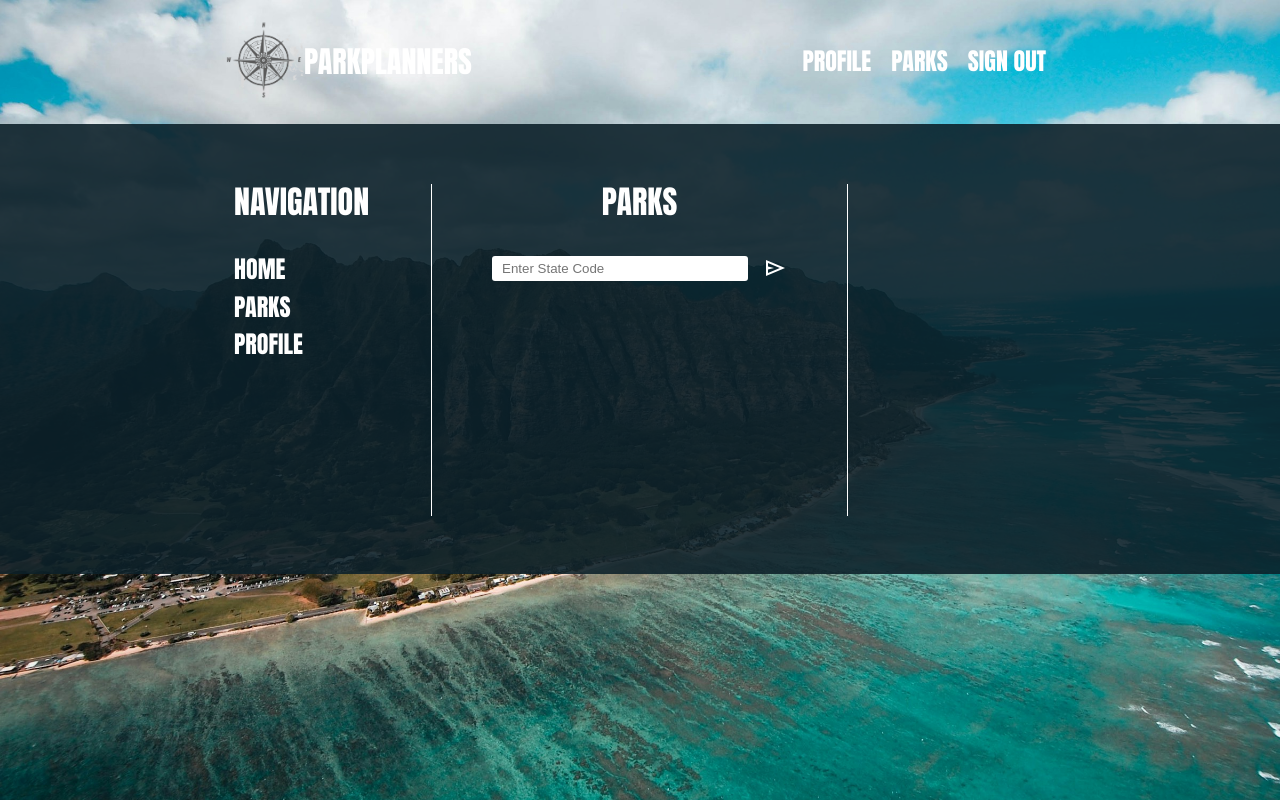
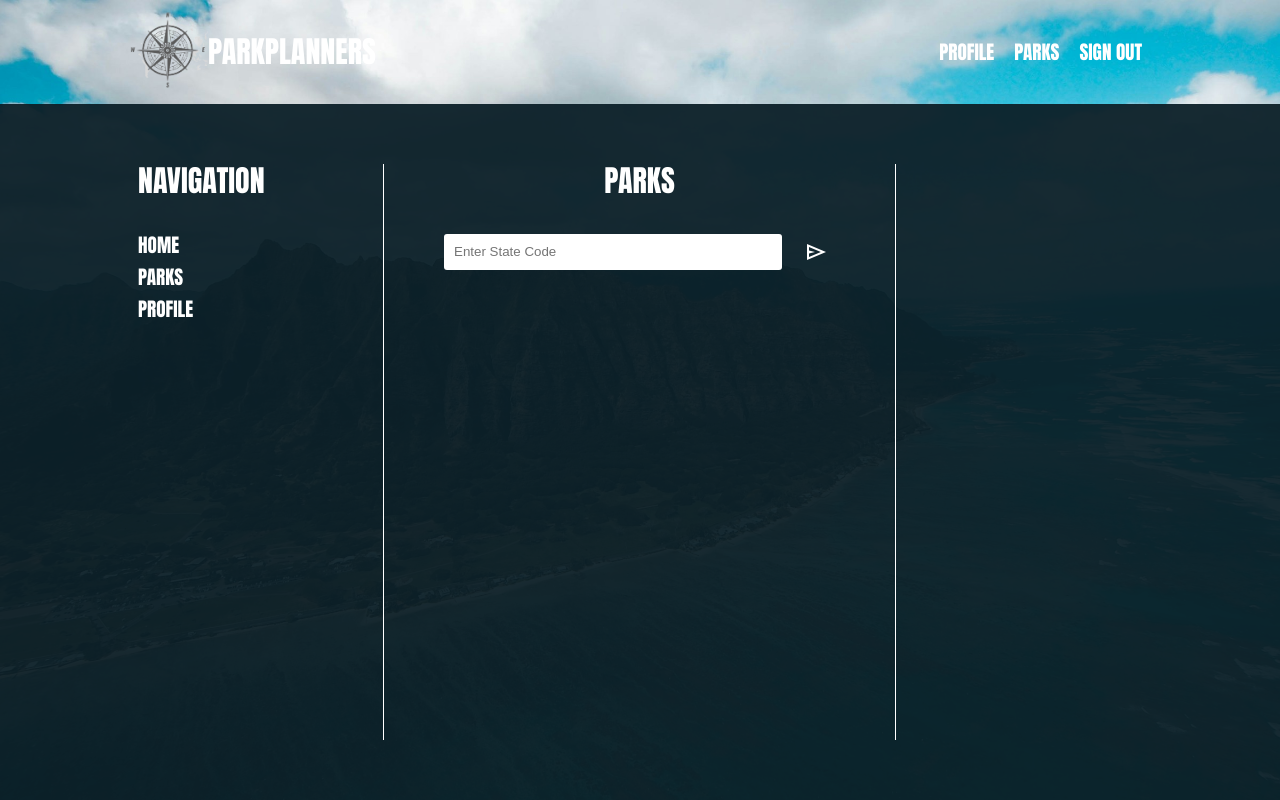
Before and after one commit to coreyjkbartels/csci432-project2, a Vue app: page /parks in a window 1280 px wide. Built offline with nearby package versions, Linux system fonts and the light colour scheme.

Commit message:
Style Changes

```diff
--- a/src/assets/base.css
+++ b/src/assets/base.css
@@ -1,10 +1,30 @@
 @import url('https://fonts.googleapis.com/css2?family=Anton&display=swap');
 
 :root {
-  --dark-blue-89: rgba(12, 32, 41, 0.89);
-  --white-8: rgba(255, 255, 255, 0.8);
-  --white-9: rgba(255, 255, 255, 0.9);
-  --color-text: white;
+  --fs-300: 0.8125rem;
+  --fs-400: 0.875rem;
+  --fs-500: 0.9375rem;
+  --fs-600: 1rem;
+  --fs-650: 1.2rem;
+  --fs-700: 1.875rem;
+  --fs-800: 2.5rem;
+  --fs-900: 3.5rem;
+  --fs-1000: 5rem;
+
+  --clr-neutral-50: #ffffff;
+  --clr-neutral-100: #fafafa;
+  --clr-neutral-200: hsl(0, 0%, 95%);
+  --clr-neutral-300: hsl(0, 0%, 82%);
+  --clr-neutral-400: hsl(0, 0%, 75%);
+  --clr-neutral-500: #999999;
+  --clr-neutral-600: #777777;
+  --clr-neutral-700: #555555;
+  --clr-neutral-800: #444444;
+  --clr-neutral-900: #222222;
+
+  --clr-blue-700: rgba(12, 32, 41, 0.95);
+
+  --color-text: var(--clr-neutral-50);
 }
 
 *,
@@ -38,11 +58,22 @@ body {
     background-color 0.5s;
 }
 
+h1,
+h2,
+h3,
+a,
+.material-symbols-outlined {
+  cursor: pointer;
+}
+
+h1 {
+  font-family: var(--fs-800);
+}
 h2 {
-  font-size: 2rem;
+  font-size: var(--fs-700);
 }
 h3 {
-  font-size: 1.5rem;
+  font-size: var(--fs-650);
 }
 
 img {
@@ -66,6 +97,4 @@ li {
     'wght' 400,
     'GRAD' 0,
     'opsz' 24;
-
-  cursor: pointer;
 }
--- a/src/assets/main.css
+++ b/src/assets/main.css
@@ -1,14 +1,17 @@
 @import './base.css';
 
-#app {
-  margin: 0 auto;
-  padding: 20px 0px;
-  font-weight: normal;
+main {
+  display: flex;
+  flex-direction: column;
+  height: 100vh;
 }
 
-.container {
-  width: 65%;
-  margin: 0 auto;
+section {
+  width: 100vw;
+  height: 100%;
+  padding: 60px 10%;
+
+  background-color: var(--clr-blue-700);
 }
 
 .container__grid {
@@ -21,11 +24,12 @@
   flex-direction: column;
   align-items: center;
   gap: 30px;
+
   padding: 0px 60px;
 }
 
-.white-right-border {
-  border-right: 1px solid white;
+.main-column--sbtwn {
+  justify-content: space-between;
 }
 
 .heading {
@@ -44,18 +48,18 @@ button {
 
   color: inherit;
   font-family: 'Anton';
+  font-size: var(--fs-650);
   text-decoration: none;
   text-transform: uppercase;
 }
 
 a:hover,
 button {
-  color: var(--dark-blue-89);
-  background-color: var(--white-8);
+  color: var(--clr-blue-700);
+  background-color: var(--clr-neutral-100);
 }
 
 button {
-  font-size: 1.1rem;
   letter-spacing: 1px;
 
   width: 100%;
@@ -63,18 +67,9 @@ button {
 }
 
 button:hover {
-  background-color: var(--dark-blue-89);
-  color: var(--white-8);
-  border: 1px solid var(--white-8);
-}
-
-section {
-  width: 100vw;
-  height: 450px;
-  padding: 60px 0px;
-  margin: 20px auto;
-
-  background-color: var(--dark-blue-89);
+  background-color: var(--clr-blue-700);
+  color: var(--clr-neutral-300);
+  border: 1px solid var(--clr-neutral-300);
 }
 
 .nav {
@@ -91,6 +86,7 @@ section {
 
 .nav__links {
   display: flex;
+  justify-content: space-between;
 }
 
 .form {
@@ -98,18 +94,8 @@ section {
   flex-direction: column;
   gap: 30px;
 
-  width: 35%;
-  padding: 40px 60px;
+  width: 25%;
   border-radius: 10px;
-
-  background-color: var(--dark-blue-89);
-}
-
-.form--right {
-  position: relative;
-  left: 65%;
-
-  margin-top: 50px;
 }
 
 .form__heading {
@@ -132,10 +118,16 @@ input {
 }
 
 ul {
+  flex: 1;
+
   padding: 0;
   width: 100%;
-  height: 200px;
+  max-height: 320px;
 
   overflow: auto;
-  scrollbar-color: var(--white-8) transparent;
+  scrollbar-color: var(--clr-neutral-300) transparent;
 }
+
+.height-100 {
+  height: 100%;
+}
--- a/src/components/NavBar.vue
+++ b/src/components/NavBar.vue
@@ -1,7 +1,6 @@
 <script setup></script>
 
 <template>
-  <div class="container">
   <header class="nav">
     <div class="logo">
       <div class="logo__image">
@@ -11,10 +10,14 @@
     </div>
     <slot></slot>
   </header>
-  </div>
 </template>
 
 <style scoped>
+header {
+  margin: 10px auto;
+  width: 80%;
+}
+
 .logo {
   display: flex;
   align-items: center;
--- a/src/components/ParkView.vue
+++ b/src/components/ParkView.vue
@@ -28,9 +28,11 @@ search()
 </script>
 
 <template>
-  <div class="main-column white-right-border">
-    <h2 class="heading">{{ park.fullName }}</h2>
-    <p>{{ park.description }}</p>
+  <div class="main-column main-column--sbtwn height-100">
+    <div>
+      <h2 class="heading">{{ park.fullName }}</h2>
+      <p>{{ park.description }}</p>
+    </div>
     <div class="nav__links">
       <RouterLink :to="{ path: `/parks/${park.parkCode}/campgrounds` }">Campgrounds</RouterLink>
       <RouterLink :to="{ path: `/parks/${park.parkCode}/activities` }">Activities</RouterLink>
@@ -42,9 +44,14 @@ search()
 <style scoped>
 .heading {
   text-align: center;
+  margin-bottom: 35px;
 }
 
 a {
-  font-size: 1.1rem;
+  font-size: var(--fs-650);
+}
+
+.nav__links {
+  width: 100%;
 }
 </style>
--- a/src/components/SideBar.vue
+++ b/src/components/SideBar.vue
@@ -1,12 +1,12 @@
 <script setup></script>
 
 <template>
-  <div class="main-column white-right-border">
+  <div class="main-column">
     <h2 class="heading heading--shiftedRight">Navigation</h2>
     <div class="nav__links nav--column">
-      <RouterLink :to="{ name: 'main' }"><h3>Home</h3></RouterLink>
-      <RouterLink :to="{ name: 'parks' }"><h3>Parks</h3></RouterLink>
-      <RouterLink :to="{ name: 'profile' }"><h3>Profile</h3></RouterLink>
+      <RouterLink :to="{ name: 'main' }">Home</RouterLink>
+      <RouterLink :to="{ name: 'parks' }">Parks</RouterLink>
+      <RouterLink :to="{ name: 'profile' }">Profile</RouterLink>
     </div>
   </div>
 </template>
--- a/src/views/EditView.vue
+++ b/src/views/EditView.vue
@@ -43,7 +43,7 @@ onMounted(async () => {
 </script>
 
 <template>
-  <div class="main-column white-right-border">
+  <div class="main-column">
     <h2 class="heading">Edit Profile</h2>
     <form class="info-display" onsubmit="return false">
       <li class="form__field">
@@ -82,7 +82,7 @@ onMounted(async () => {
 
 .info-display input:disabled {
   color: black;
-  background-color: var(--white-9);
+  background-color: var(--clr-neutral-200);
 }
 
 .span-2 {
--- a/src/views/HomeView.vue
+++ b/src/views/HomeView.vue
@@ -6,33 +6,35 @@ import { RouterLink } from 'vue-router'
 <template>
   <NavBar
     ><div class="nav__links">
-      <RouterLink :to="{ name: 'signIn' }"><h3>Sign In</h3></RouterLink>
-      <RouterLink :to="{ name: 'signUp' }"><h3>Sign Up</h3></RouterLink>
+      <RouterLink :to="{ name: 'signIn' }">Sign In</RouterLink>
+      <RouterLink :to="{ name: 'signUp' }">Sign Up</RouterLink>
     </div>
   </NavBar>
 
-  <div class="container">
+  <section>
     <div class="hero">
       <h1 class="heading hero__heading">
         Where nature meets planning - Seamless National Park Trips!
       </h1>
-
       <p class="hero__description">
         Say goodbye to scattered notes and endless group chats. Plan your national park adventure
         seamlessly-wherever the trail takes you.
       </p>
     </div>
-  </div>
+  </section>
 </template>
 
-<style>
+<style scoped>
+section {
+  background-color: transparent;
+}
+
 .hero {
   width: 87%;
-  margin-top: 100px;
 }
 
 .hero__heading {
-  font-size: 4.4rem;
+  font-size: var(--fs-1000);
   line-height: 95%;
 }
 
--- a/src/views/MainView.vue
+++ b/src/views/MainView.vue
@@ -18,21 +18,29 @@ async function signOut() {
 <template>
   <NavBar>
     <div class="nav__links">
-      <RouterLink :to="{ name: 'profile' }"><h3>Profile</h3></RouterLink>
-      <RouterLink :to="{ name: 'parks' }"><h3>Parks</h3></RouterLink>
-      <a @click="signOut">
-        <h3>Sign Out</h3>
-      </a>
+      <RouterLink :to="{ name: 'profile' }">Profile</RouterLink>
+      <RouterLink :to="{ name: 'parks' }">Parks</RouterLink>
+      <a @click="signOut"> Sign Out </a>
     </div>
   </NavBar>
 
   <section>
-    <div class="container">
-      <div class="container__grid">
-        <SideBar></SideBar>
-        <RouterView></RouterView>
+    <div class="height-100">
+      <div class="container__grid height-100">
+        <div class="white-border-right">
+          <SideBar></SideBar>
+        </div>
+        <div class="white-border-right">
+          <RouterView></RouterView>
+        </div>
         <RouterView name="right"></RouterView>
       </div>
     </div>
   </section>
 </template>
+
+<style>
+.white-border-right {
+  border-right: 1px solid white;
+}
+</style>
--- a/src/views/ParksView.vue
+++ b/src/views/ParksView.vue
@@ -9,7 +9,7 @@ const parks = ref([])
 async function search() {
   const queryOptions = {
     stateCode: stateCode.value,
-    limit: 10,
+    limit: 25,
   }
 
   const endpoint = `/national-parks/summary${getQuery(queryOptions)}`
@@ -23,12 +23,12 @@ async function search() {
 </script>
 
 <template>
-  <div class="main-column white-right-border">
+  <div class="main-column">
     <h2 class="heading">Parks</h2>
 
     <form onsubmit="return false">
       <input type="text" v-model="stateCode" placeholder="Enter State Code" />
-      <span class="material-symbols-outlined" @click="search"> send </span>
+      <button class="material-symbols-outlined" @click="search">send</button>
     </form>
 
     <ul>
@@ -57,4 +57,19 @@ a {
   font: inherit;
   width: 95%;
 }
+
+.material-symbols-outlined {
+  color: white;
+  background-color: transparent;
+
+  width: auto;
+  padding: 5px 6px;
+  border: 1px solid transparent;
+  border-radius: 3px;
+}
+
+.material-symbols-outlined:hover {
+  background-color: var(--clr-neutral-200);
+  color: var(--clr-blue-700);
+}
 </style>
--- a/src/views/ProfileView.vue
+++ b/src/views/ProfileView.vue
@@ -23,7 +23,7 @@ onMounted(async () => {
 </script>
 
 <template>
-  <div class="main-column white-right-border">
+  <div class="main-column">
     <h2 class="heading">Profile</h2>
     <form class="info-display">
       <li class="form__field">
@@ -58,7 +58,7 @@ onMounted(async () => {
 
 .info-display input:disabled {
   color: black;
-  background-color: var(--white-9);
+  background-color: var(--clr-neutral-200);
 }
 
 .span-2 {
--- a/src/views/SignInView.vue
+++ b/src/views/SignInView.vue
@@ -29,9 +29,11 @@ async function signIn() {
   <NavBar>
     <RouterLink :to="{ name: 'home' }"><h3>Home</h3></RouterLink>
   </NavBar>
-  <div class="container">
-    <div class="form form--right">
-      <h1 class="heading form__heading">Sign In</h1>
+
+  <section>
+    <div class="main-column">
+      <div class="form">
+        <h2 class="heading form__heading">Sign In</h2>
         <form action="">
           <li class="form__field">
             <label for="email">Email</label>
@@ -45,4 +47,5 @@ async function signIn() {
         <button @click="signIn">Submit</button>
       </div>
     </div>
+  </section>
 </template>
--- a/src/views/SignUpView.vue
+++ b/src/views/SignUpView.vue
@@ -35,9 +35,11 @@ async function signUp() {
   <NavBar>
     <RouterLink :to="{ name: 'home' }"><h3>Home</h3></RouterLink>
   </NavBar>
-  <div class="container">
-    <div class="form form--right">
-      <h1 class="heading form__heading">Sign Up</h1>
+
+  <section>
+    <div class="container main-column">
+      <div class="form">
+        <h2 class="heading form__heading">Sign Up</h2>
         <form action="">
           <li class="form__field">
             <label for="uname">Username</label>
@@ -63,4 +65,5 @@ async function signUp() {
         <button @click="signUp">Submit</button>
       </div>
     </div>
+  </section>
 </template>
```
Lines whose indentation alone changed are shown as unchanged.
